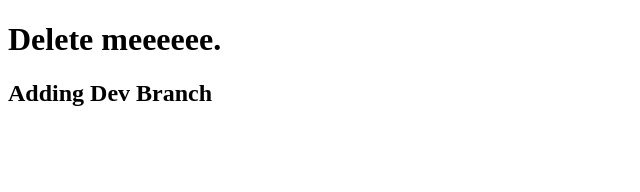
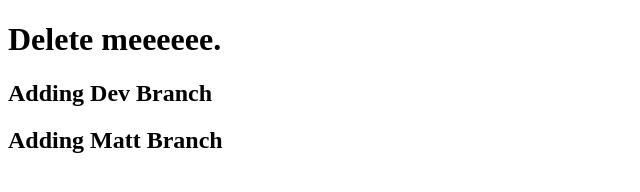
Before and after one commit to M4ttHolmes/CharCreator_Server, a plain HTML site: page index.html in a window 1280 px wide. Shown: the whole page, without its empty margins (0-640 px from the left). Drawn offline with Linux system fonts and the light colour scheme.

Commit message:
personal branch (matt)

```diff
--- a/index.html
+++ b/index.html
@@ -9,5 +9,6 @@
 <body>
     <h1>Delete meeeeee.</h1>
     <h2>Adding Dev Branch</h2>
+    <h2>Adding Matt Branch</h2>
 </body>
 </html>
```
